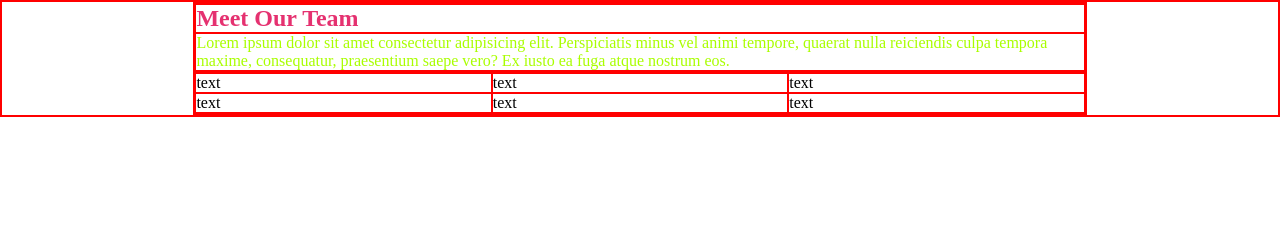
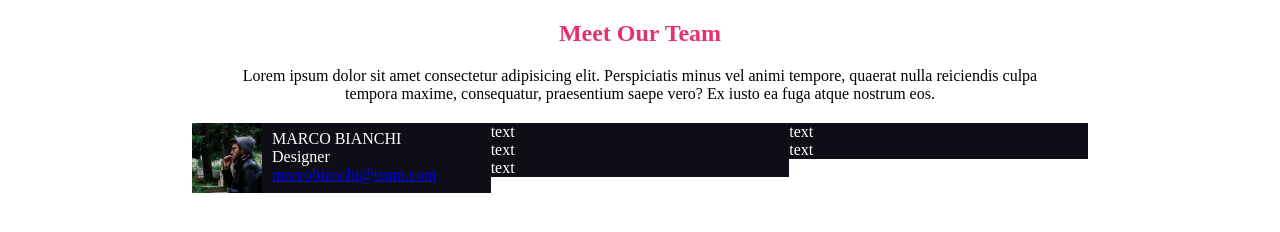
Before and after one commit to PietroAntonioNini/html-css-float-cards, a plain HTML site: page index.html in a window 1280 px wide. Drawn offline with Linux system fonts and the light colour scheme.

Commit message:
layout first column's element

```diff
--- a/css/style.css
+++ b/css/style.css
@@ -3,8 +3,9 @@
     margin: 0;
     box-sizing: border-box;
 
-    /* test */
+    /* test
     border: 1px solid red;
+    */
 }
 /* reset */
 
@@ -20,20 +21,44 @@
     margin-right: auto;
 }
 
+/* Prima Sezione */
+
 h1 {
+    width: 100%;
+    margin-top: 20px;
+    margin-bottom: 20px;
+    text-align: center;
     color: #e53170;
-    te
 }
 
 section p:only-of-type {
-    color: rgb(169, 254, 0);
+    width: 90%;
+    margin: auto;
+    margin-bottom: 20px;
+    text-align: center;
 }
 
-.row {
-    20px
-}
+/*Fine Prima Sezione */
+
+/* Sezione Colonne */
 
 .row .column {
     float: left;
     width: calc(100% / 3);
+
+    color: white;
+    background-color: #0f0e17;
 }
+
+.row .column img {
+    width: 70px;
+    float: left;
+    margin-right: 10px;
+}
+
+ul {
+    list-style: none;
+    padding-top: 7px;
+}
+
+/* Fine Sezione Colonne */
--- a/index.html
+++ b/index.html
@@ -20,7 +20,24 @@
 
         <!--Contatti-->
         <section class="row clearfix">
-            <div class="column">text</div>
+            <div class="column">
+
+                <!--Immagine-->
+                <img src="./img/male1.png" alt="">
+
+                <!--Info contatto-->
+                <ul>
+                    <!--Nome-->
+                    <li>MARCO BIANCHI</li>
+                    <!--Professione-->
+                    <li>Designer</li>
+                    <!--Email-->
+                    <li>
+                        <a href="marcobianchi@team.com">marcobianchi@team.com</a>
+                    </li>
+                </ul>
+
+            </div>
             <div class="column">text</div>
             <div class="column">text</div>
             <div class="column">text</div>
```
